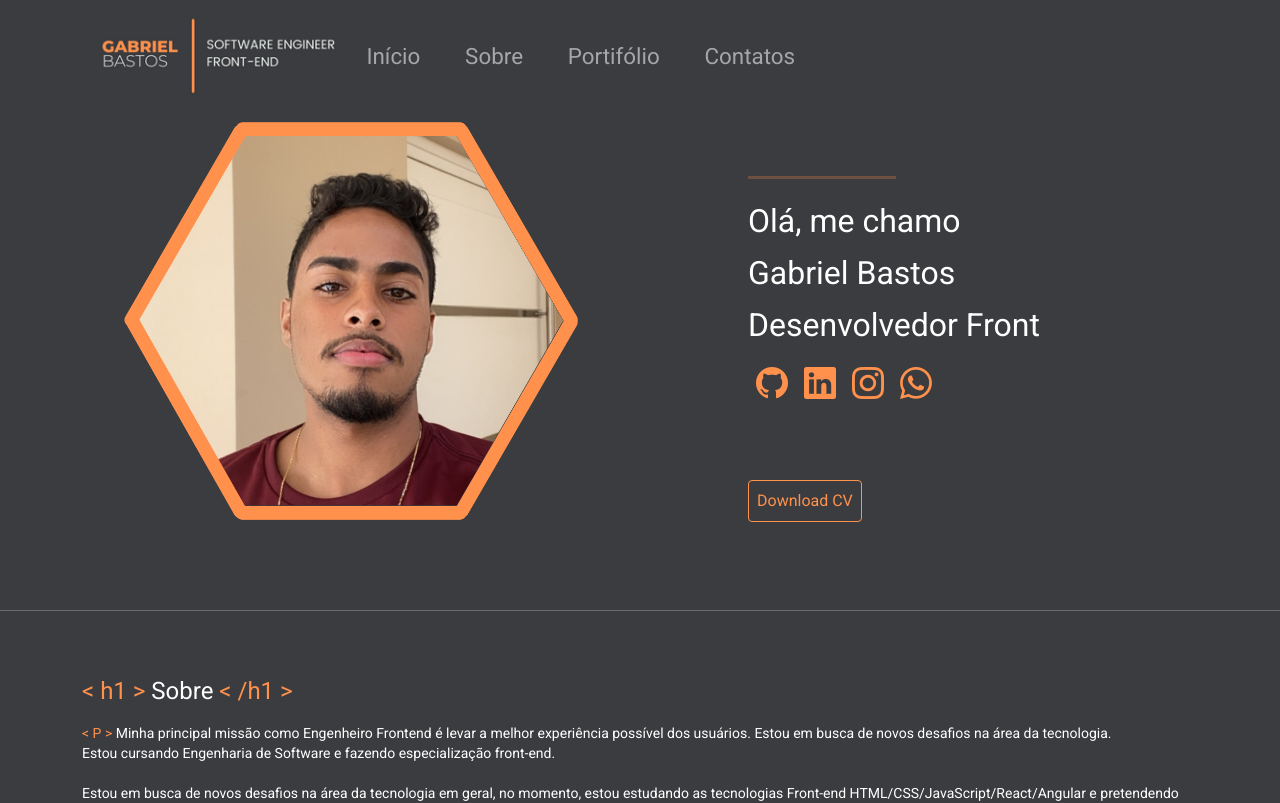
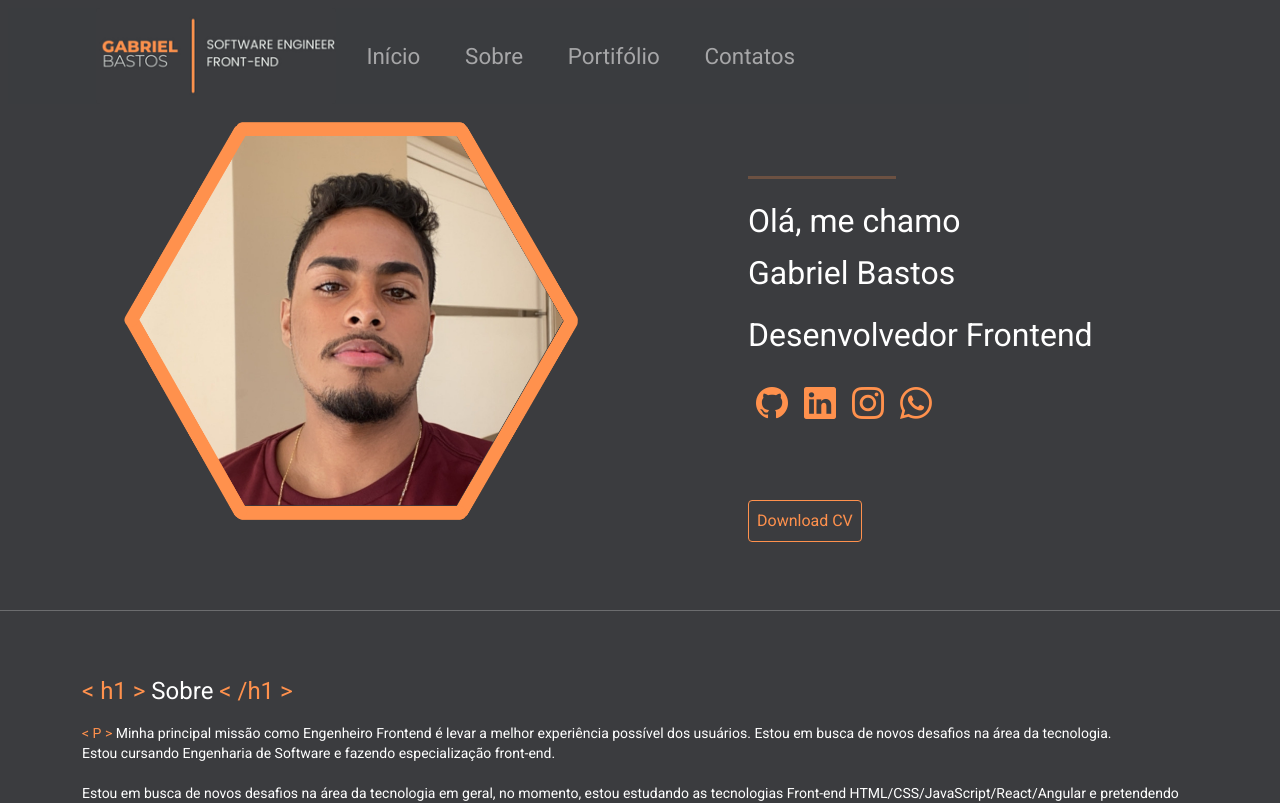
Before and after one commit to devbastos/frontend, an Angular app: page /home in a window 1280 px wide. Shown: the top 803 px of the page. Built offline with nearby package versions, Linux system fonts and the light colour scheme.

Commit message:
header
altura das linhas

```diff
--- a/src/app/components/template/header/header.component.html
+++ b/src/app/components/template/header/header.component.html
@@ -10,7 +10,7 @@
 
                     <p> Olá, me chamo</p>
                     <p> Gabriel Bastos</p>
-                    <p> Desenvolvedor Front</p>
+                    <p class="lh-sm"> Desenvolvedor Frontend</p>
 
                 <a class="icon_github" href="https://github.com/devbastos"><i class="bi bi-github"></i></a>
                 <a href="https://www.linkedin.com/in/gabriel-bastos-barbosa-2315b71b9/"><i class="bi bi-linkedin"></i></a>
```
